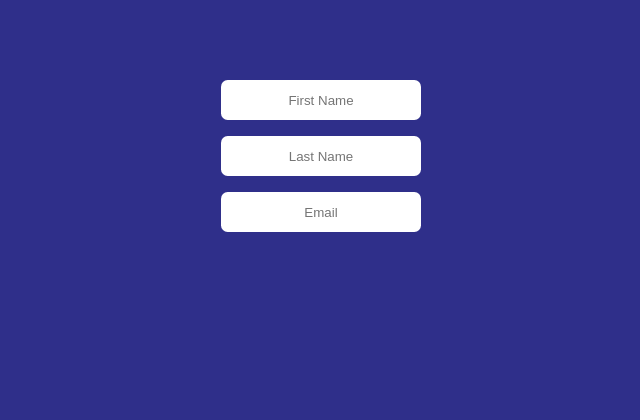
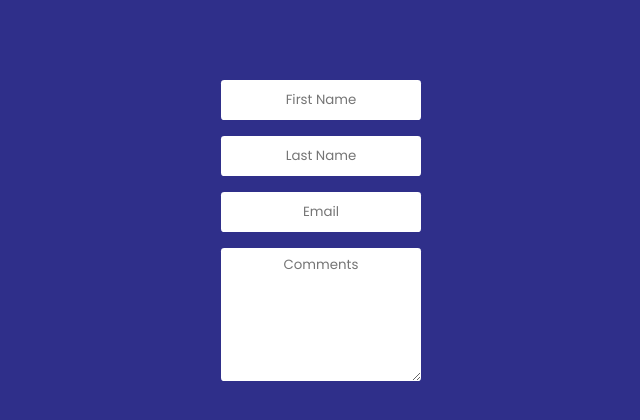
Before and after one commit to nurme-ave/react-example-forms, a React (Create React App) app: page / in a window 1280 px wide. Shown: the top 420 px of the page, without its empty margins (319-959 px from the left). Built offline with nearby package versions, Linux system fonts and the light colour scheme.

Commit message:
add textarea for comments

```diff
--- a/src/App.css
+++ b/src/App.css
@@ -14,16 +14,24 @@ form {
   gap: 1em;
 }
 
-input {
+input,
+textarea {
   height: 3em;
   width: 15em;
+  font-family: 'Poppins', sans-serif;
   text-align: center;
   border: none;
-  border-radius: .5em;
+  border-radius: .25em;
 }
 
-input:focus {
+input:focus,
+textarea:focus {
   background-color: rgb(234, 238, 240);
   box-shadow: .10em .05em .10em rgba(234, 238, 240, .9);
   outline: 0;
 }
+
+textarea {
+  height: 10em;
+  padding: .5em 1em;
+}
--- a/src/components/Form.js
+++ b/src/components/Form.js
@@ -1,21 +1,24 @@
 import { useState } from 'react';
+
+
 
 function Form() {
   const [formData, setFormData] = useState({
     firstName: "",
     lastName: "",
-    email: ""
+    email: "",
+    comments: ""
   });
 
-  console.log(formData);
 
   function handleChange(e) {
     setFormData(prevFormData => {
       return {
         ...prevFormData,
-        [e.target.name]: e.target.value
+        [e.target.name]: e.target.value,
       }
     })
+    console.log(formData)
   }
 
   return (
@@ -41,6 +44,12 @@ function Form() {
         name="email"
         value={formData.email}
       />
+      <textarea
+        placeholder="Comments"
+        onChange={handleChange}
+        name="comments"
+        value={formData.comments}
+      />
     </form>
   )
 }
```
